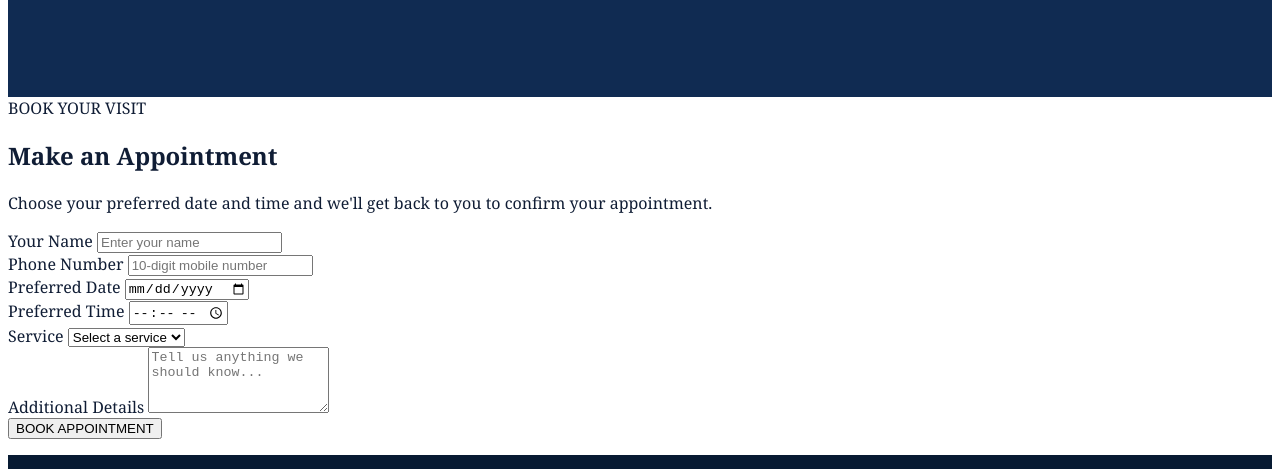
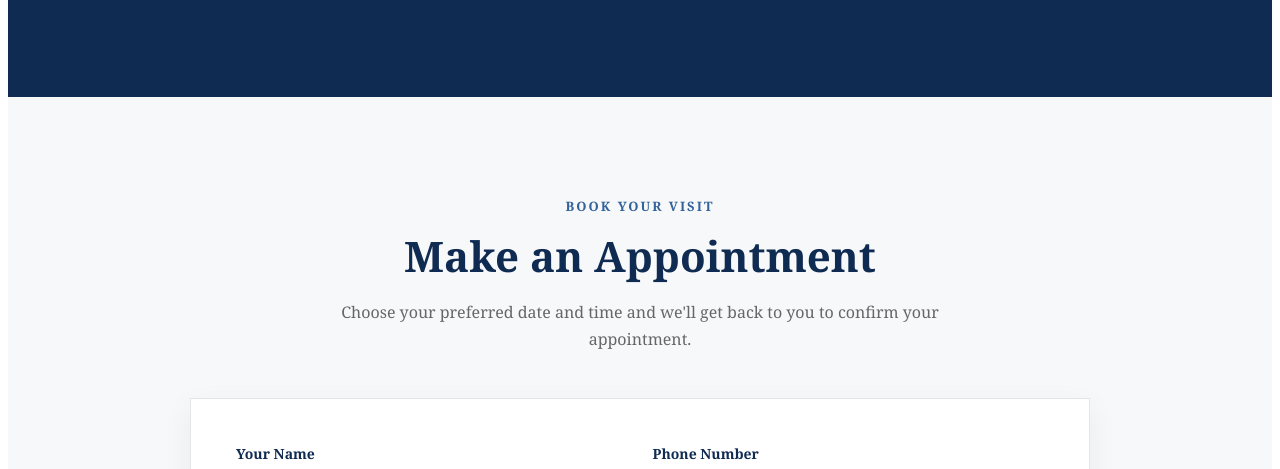
Before and after one commit to Kirtan31/Modern-Tailor, a plain HTML site: page index.html in a window 1280 px wide. Shown: the part 4782-5251 px from the top of the page. Drawn offline with Linux system fonts and the light colour scheme.

Commit message:
Add appointment booking styles

```diff
--- a/style.css
+++ b/style.css
@@ -1453,3 +1453,155 @@ footer p {
     }
 
 }
+/* =========================================
+   APPOINTMENT BOOKING
+   ========================================= */
+
+.appointment {
+    padding: 100px 20px;
+    background: #f7f8fa;
+}
+
+.appointment-container {
+    max-width: 900px;
+    margin: 0 auto;
+}
+
+.appointment-header {
+    text-align: center;
+    margin-bottom: 45px;
+}
+
+.appointment-header span {
+    display: block;
+    color: #32639b;
+    font-size: 13px;
+    font-weight: bold;
+    letter-spacing: 2px;
+    margin-bottom: 12px;
+}
+
+.appointment-header h2 {
+    color: #102b52;
+    font-family: Georgia, serif;
+    font-size: 42px;
+    margin: 0 0 15px;
+}
+
+.appointment-header p {
+    max-width: 600px;
+    margin: 0 auto;
+    color: #666;
+    line-height: 1.7;
+}
+
+.appointment-form {
+    background: #ffffff;
+    padding: 45px;
+    border: 1px solid #e2e5e9;
+    box-shadow: 0 10px 30px rgba(0, 0, 0, 0.06);
+}
+
+.form-row {
+    display: grid;
+    grid-template-columns: 1fr 1fr;
+    gap: 25px;
+}
+
+.form-group {
+    margin-bottom: 25px;
+}
+
+.form-group label {
+    display: block;
+    color: #102b52;
+    font-size: 14px;
+    font-weight: bold;
+    margin-bottom: 9px;
+}
+
+.form-group input,
+.form-group select,
+.form-group textarea {
+    width: 100%;
+    box-sizing: border-box;
+    padding: 14px 15px;
+    border: 1px solid #d6dbe1;
+    background: #fff;
+    color: #333;
+    font-family: Arial, sans-serif;
+    font-size: 15px;
+    outline: none;
+    transition: border-color 0.2s ease;
+}
+
+.form-group textarea {
+    resize: vertical;
+    min-height: 110px;
+}
+
+.form-group input:focus,
+.form-group select:focus,
+.form-group textarea:focus {
+    border-color: #32639b;
+}
+
+.appointment-button {
+    width: 100%;
+    padding: 16px 25px;
+    border: none;
+    background: #102b52;
+    color: #ffffff;
+    font-size: 14px;
+    font-weight: bold;
+    letter-spacing: 1px;
+    cursor: pointer;
+    transition: background 0.2s ease;
+}
+
+.appointment-button:hover {
+    background: #32639b;
+}
+
+.appointment-status {
+    text-align: center;
+    margin: 18px 0 0;
+    font-size: 14px;
+    min-height: 20px;
+}
+
+
+/* =========================================
+   APPOINTMENT RESPONSIVE DESIGN
+   ========================================= */
+
+@media (max-width: 750px) {
+
+    .appointment {
+        padding: 70px 15px;
+    }
+
+    .appointment-header h2 {
+        font-size: 34px;
+    }
+
+    .appointment-form {
+        padding: 30px 20px;
+    }
+
+    .form-row {
+        grid-template-columns: 1fr;
+        gap: 0;
+    }
+}
+
+@media (max-width: 550px) {
+
+    .appointment-header h2 {
+        font-size: 29px;
+    }
+
+    .appointment-form {
+        padding: 25px 15px;
+    }
+}
```
